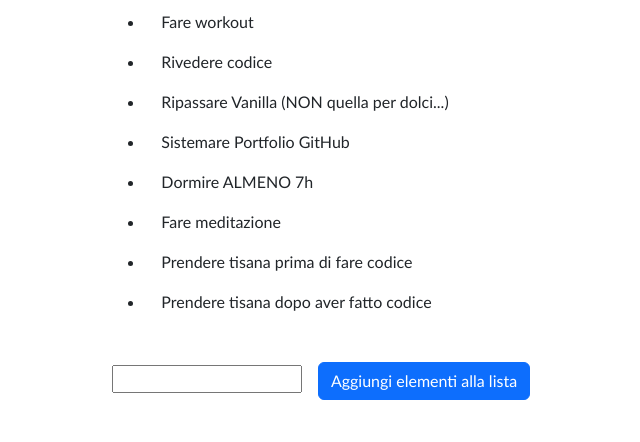
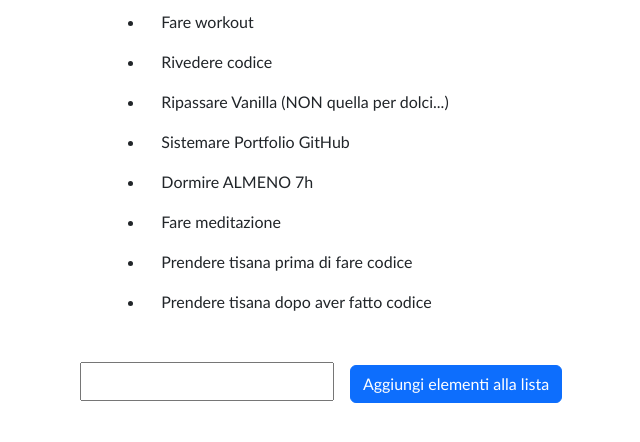
Before and after one commit to DeniseDichiara/vue-todolist, a plain HTML site: page index.html in a window 1280 px wide. Shown: the part 214-656 px from the top of the page, without its empty margins (375-1015 px from the left). Drawn offline with nearby package versions, Linux system fonts and the light colour scheme.

Commit message:
added pudding to .my_input

```diff
--- a/style.css
+++ b/style.css
@@ -46,6 +46,10 @@ li{
     margin-left: 7rem;
 }
 
+.my_input{
+    padding: .35rem 2rem;
+}
+
 .my_button{
     margin-left: 1rem;
 }
```
